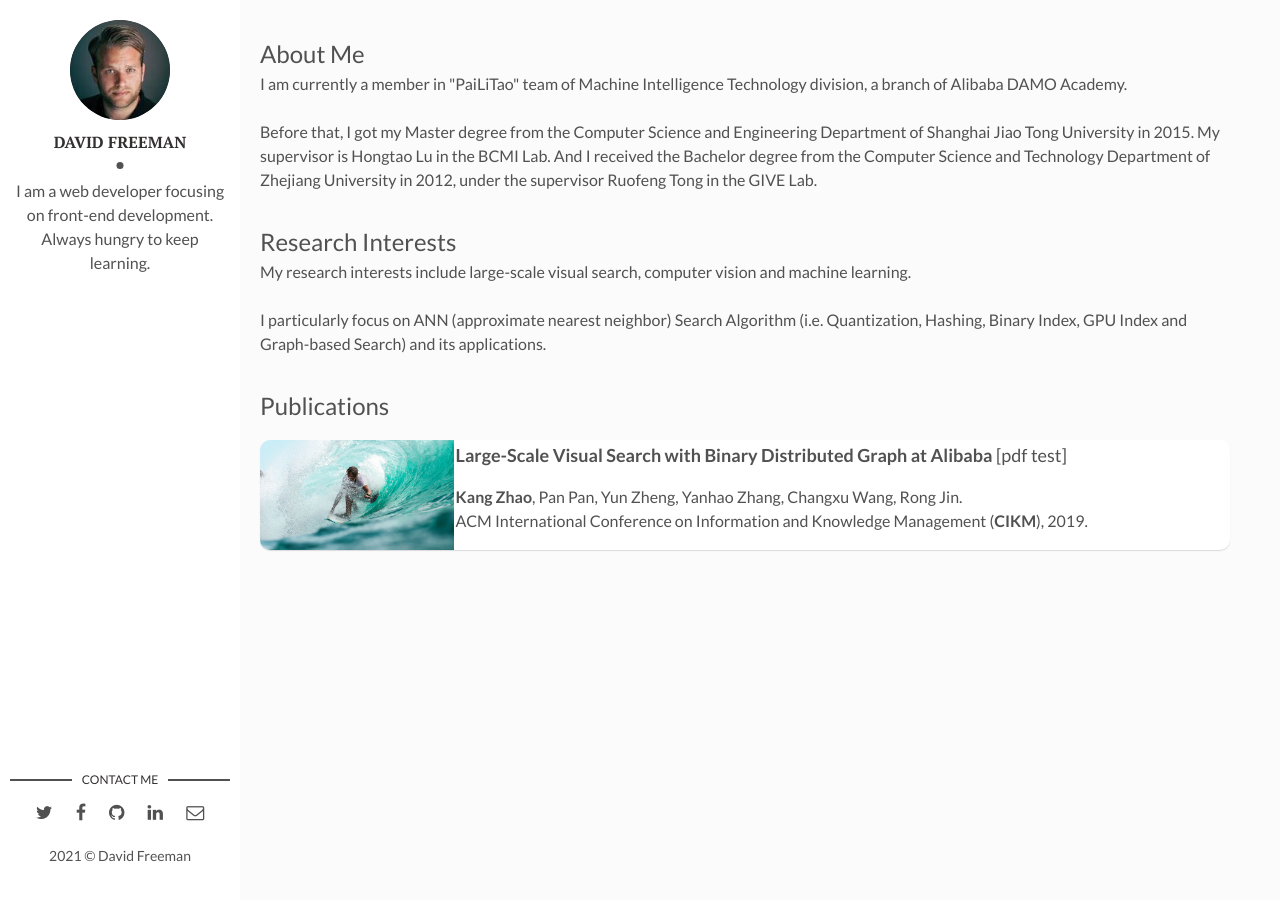
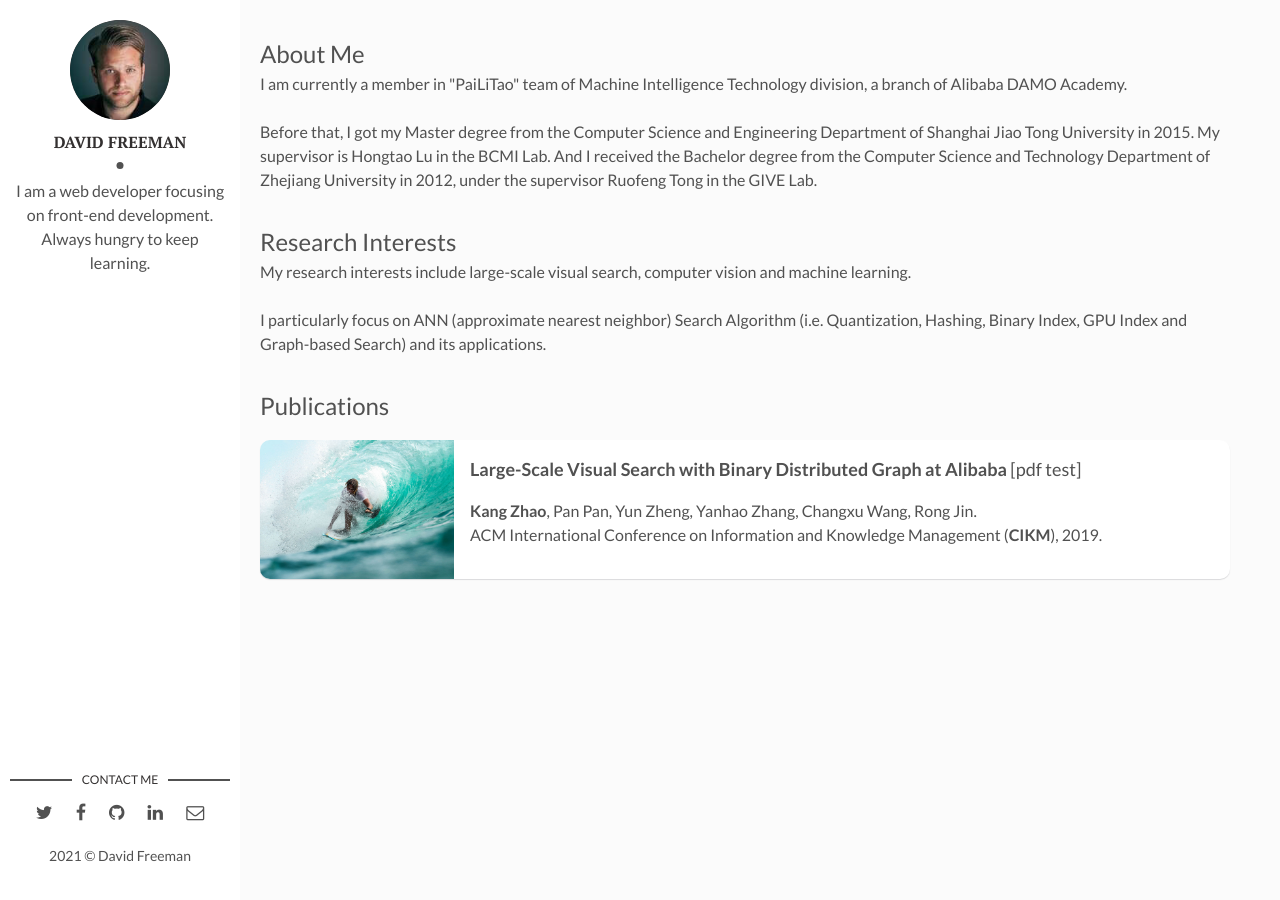
Before and after one commit to kangzhao2/kangzhao2.github.io, a Jekyll site: the page built from index.html, in a window 1280 px wide. Built offline with Jekyll 4.4.1, drawn with Linux system fonts in a browser that asks for light colours; the list of posts is cut into pages by our own code.

Commit message:
Update main.css

```diff
--- a/assets/css/main.css
+++ b/assets/css/main.css
@@ -1146,7 +1146,7 @@ footer .copyright {
 }
 
 .post .post-content {
-  padding: 0.1rem;
+  padding: 1rem;
   width: 80%;
 }
 
```
